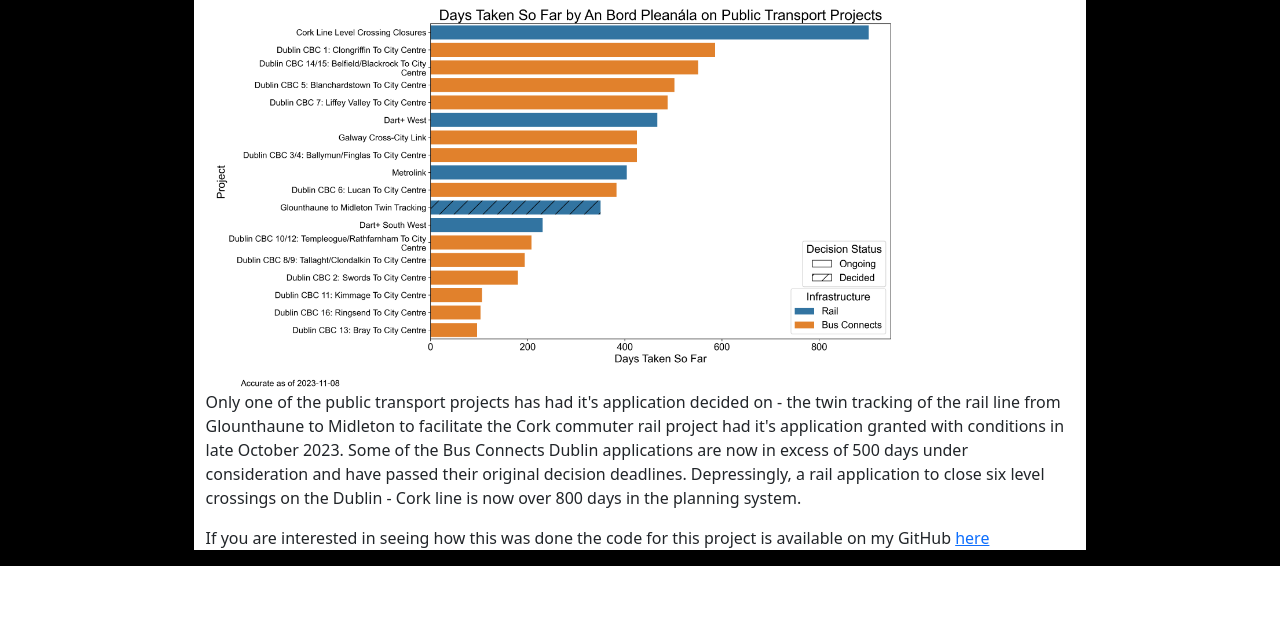
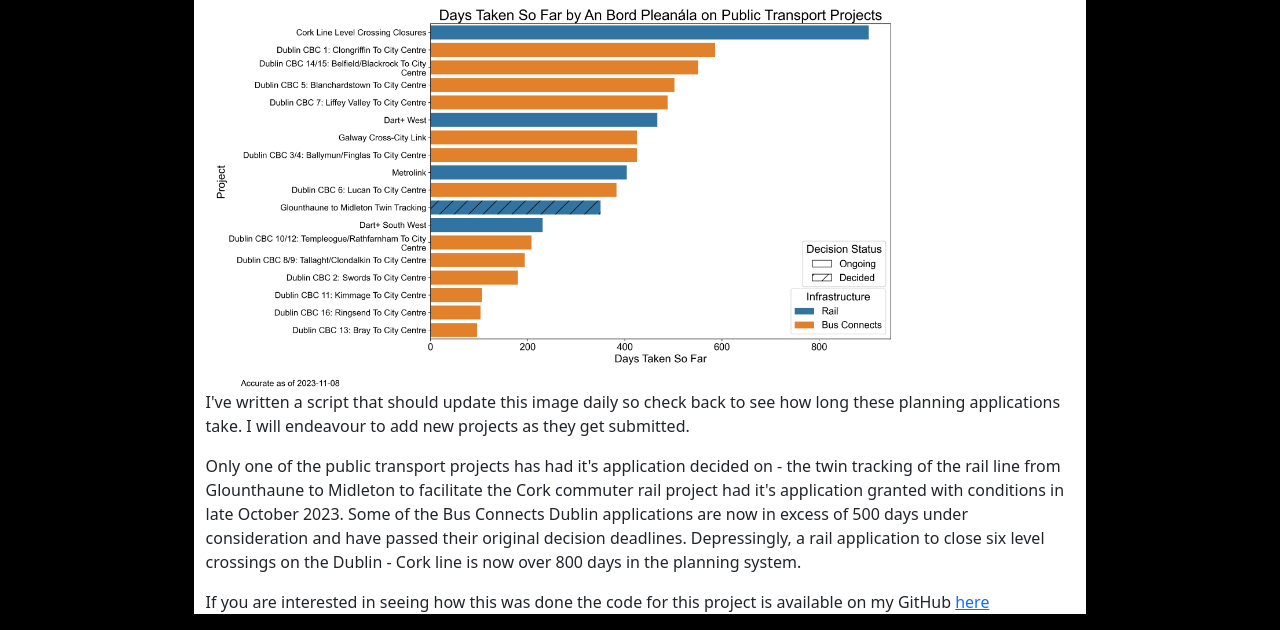
Before and after one commit to rmcg123/portfolio_website, a Django app: page /abp_pt_applications/ in a window 1280 px wide. Shown: the part 490-1120 px from the top of the page. Before the commit the page ends 1056 px from the top, so only its background shows below. Run offline with Django 4.2, Linux system fonts and the light colour scheme.

Commit message:
ABP live

```diff
--- a/pages/templates/pages/abp_pt_applications.html
+++ b/pages/templates/pages/abp_pt_applications.html
@@ -25,6 +25,12 @@
         taken for planning application consideration to date is shown in the plot below.
     </p>
     <img src="{% static 'abp_pt_applications/time_taken.png' %}" alt="Time taken by ABP per project" style="width:80%">
+
+    <p>
+        I've written a script that should update this image daily so check back
+        to see how long these planning applications take. I will endeavour to add
+        new projects as they get submitted.
+    </p>
     <p>
         Only one of the public transport projects has had it's application decided on -
         the twin tracking of the rail line from Glounthaune to Midleton to facilitate
```
